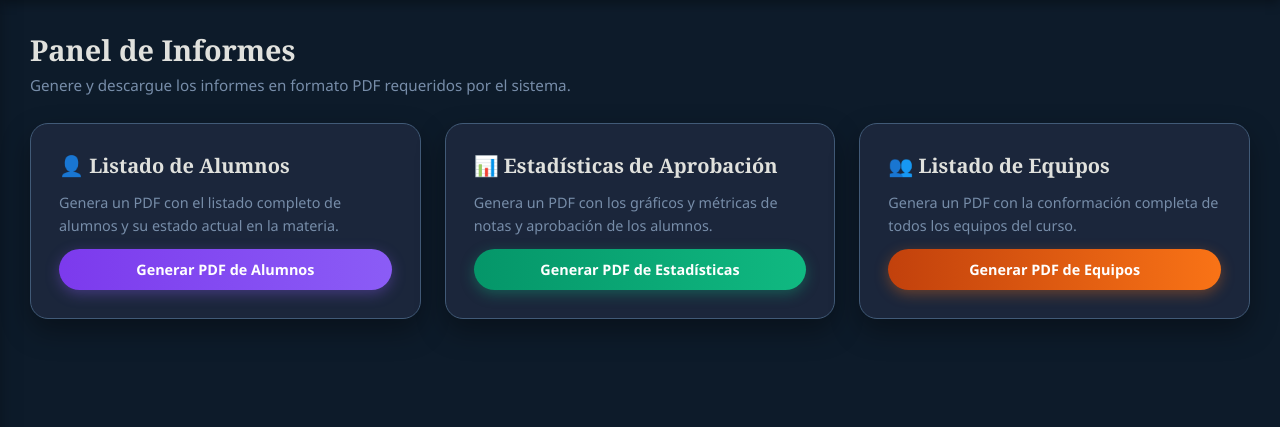
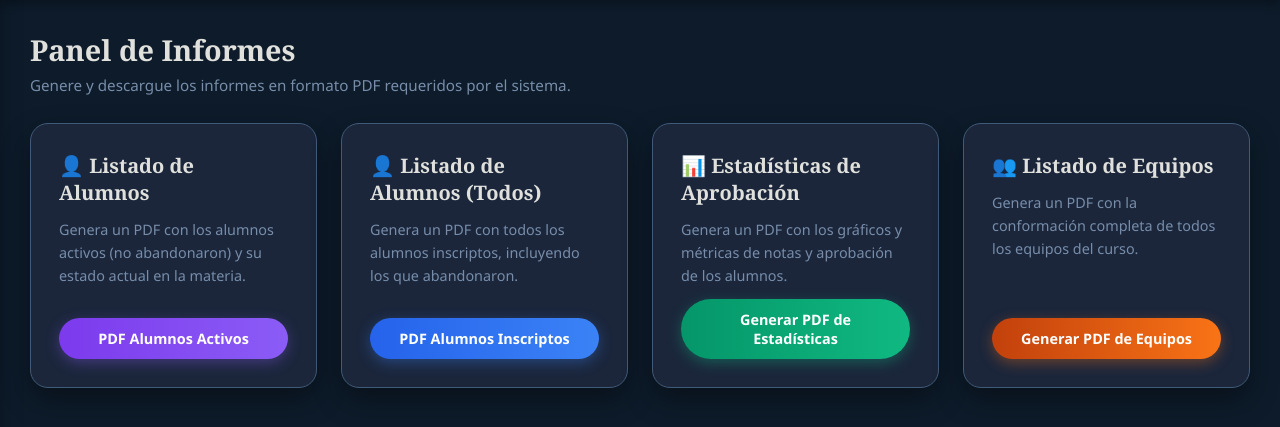
Before and after one commit to yapu115/TP_Integrador_IDS, a Python web app: template Frontend/templates/dashboard.html in a window 1280 px wide. Shown: the part 65-492 px from the top of the page. Run offline with Jinja, Linux system fonts and the light colour scheme; the template is opened without the code that fills it, so the values that code supplies are empty.

Commit message:
feature boton dashboard para conseguir lista de alumnos activos

```diff
--- a/Frontend/static/css/dashboard.css
+++ b/Frontend/static/css/dashboard.css
@@ -84,3 +84,8 @@
     background: linear-gradient(90deg, #c2410c, #f97316);
     box-shadow: 0 4px 14px rgba(249, 115, 22, 0.35);
 }
+
+.dash-btn--alumnos-todos {
+    background: linear-gradient(90deg, #2563eb, #3b82f6);
+    box-shadow: 0 4px 14px rgba(59, 130, 246, 0.35);
+}
--- a/Frontend/templates/dashboard.html
+++ b/Frontend/templates/dashboard.html
@@ -14,25 +14,32 @@
     </div>
 
     <div class="dashboard-grid">
-        <!-- Informe de Alumnos -->
+        <!-- Informe de Alumnos (Activos) -->
         <div class="report-card">
             <h3>&#128100; Listado de Alumnos</h3>
-            <p>Genera un PDF con el listado completo de alumnos y su estado actual en la materia.</p>
-            <a href="/dashboard/informe_alumnos" class="dash-btn dash-btn--alumnos">Generar PDF de Alumnos</a>
+            <p>Genera un PDF con los alumnos activos (no abandonaron) y su estado actual en la materia.</p>
+            <a href="{{ url_for('dashboard.informe_alumnos') }}" class="dash-btn dash-btn--alumnos">PDF Alumnos Activos</a>
+        </div>
+
+        <!-- Informe de Alumnos (Todos) -->
+        <div class="report-card">
+            <h3>&#128100; Listado de Alumnos (Todos)</h3>
+            <p>Genera un PDF con todos los alumnos inscriptos, incluyendo los que abandonaron.</p>
+            <a href="{{ url_for('dashboard.informe_alumnos_todos') }}" class="dash-btn dash-btn--alumnos-todos">PDF Alumnos Inscriptos</a>
         </div>
 
         <!-- Estadísticas de Aprobación -->
         <div class="report-card">
             <h3>&#128202; Estadísticas de Aprobación</h3>
             <p>Genera un PDF con los gráficos y métricas de notas y aprobación de los alumnos.</p>
-            <a href="/dashboard/informe_estadisticas" class="dash-btn dash-btn--estadisticas">Generar PDF de Estadísticas</a>
+            <a href="{{ url_for('dashboard.informe_estadisticas') }}" class="dash-btn dash-btn--estadisticas">Generar PDF de Estadísticas</a>
         </div>
 
         <!-- Listado de Equipos -->
         <div class="report-card">
             <h3>&#128101; Listado de Equipos</h3>
             <p>Genera un PDF con la conformación completa de todos los equipos del curso.</p>
-            <a href="/dashboard/informe_equipos" class="dash-btn dash-btn--equipos">Generar PDF de Equipos</a>
+            <a href="{{ url_for('dashboard.informe_equipos') }}" class="dash-btn dash-btn--equipos">Generar PDF de Equipos</a>
         </div>
     </div>
 </div>
```
Also changed, not shown: Frontend/routes/dashboard.py (+9 -3 lines).
